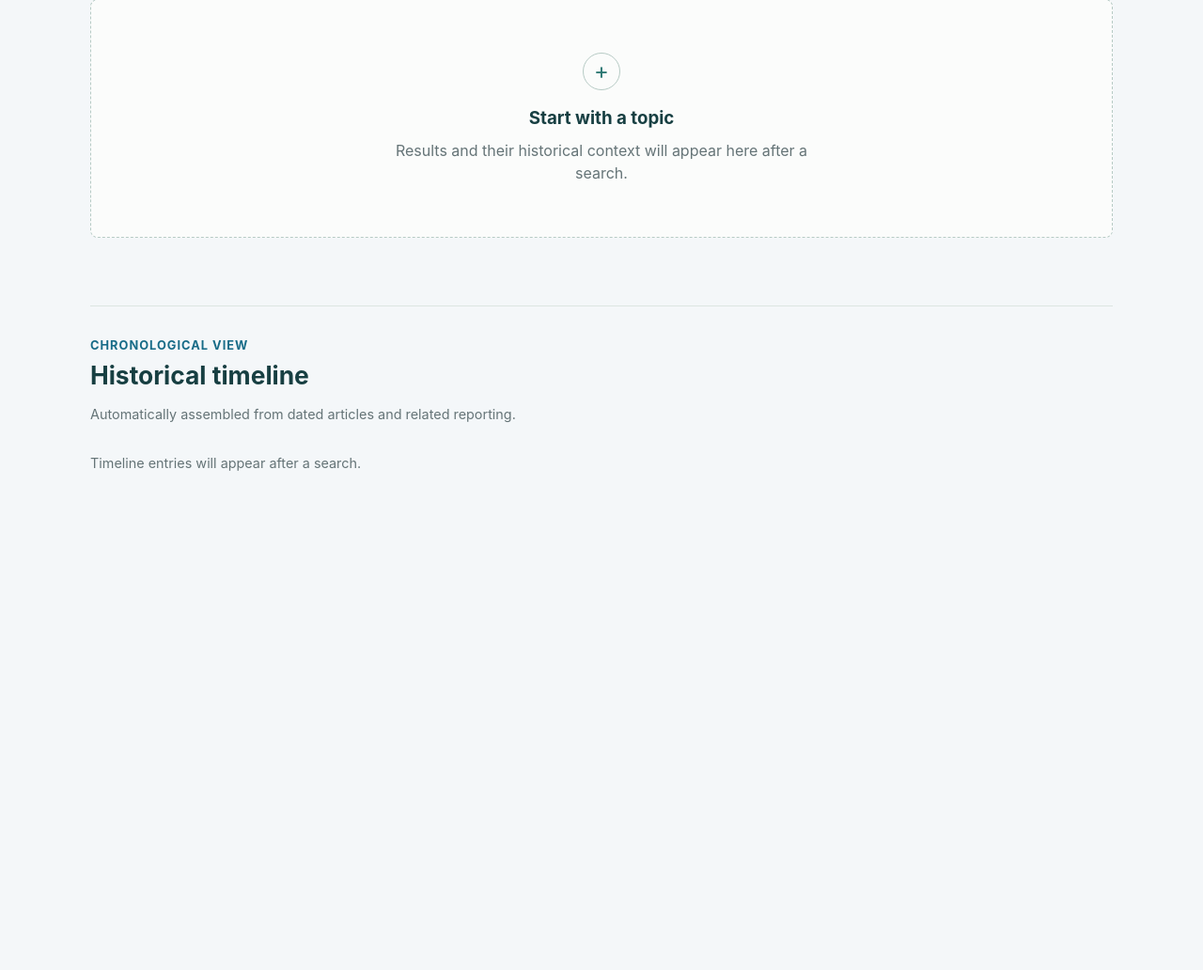
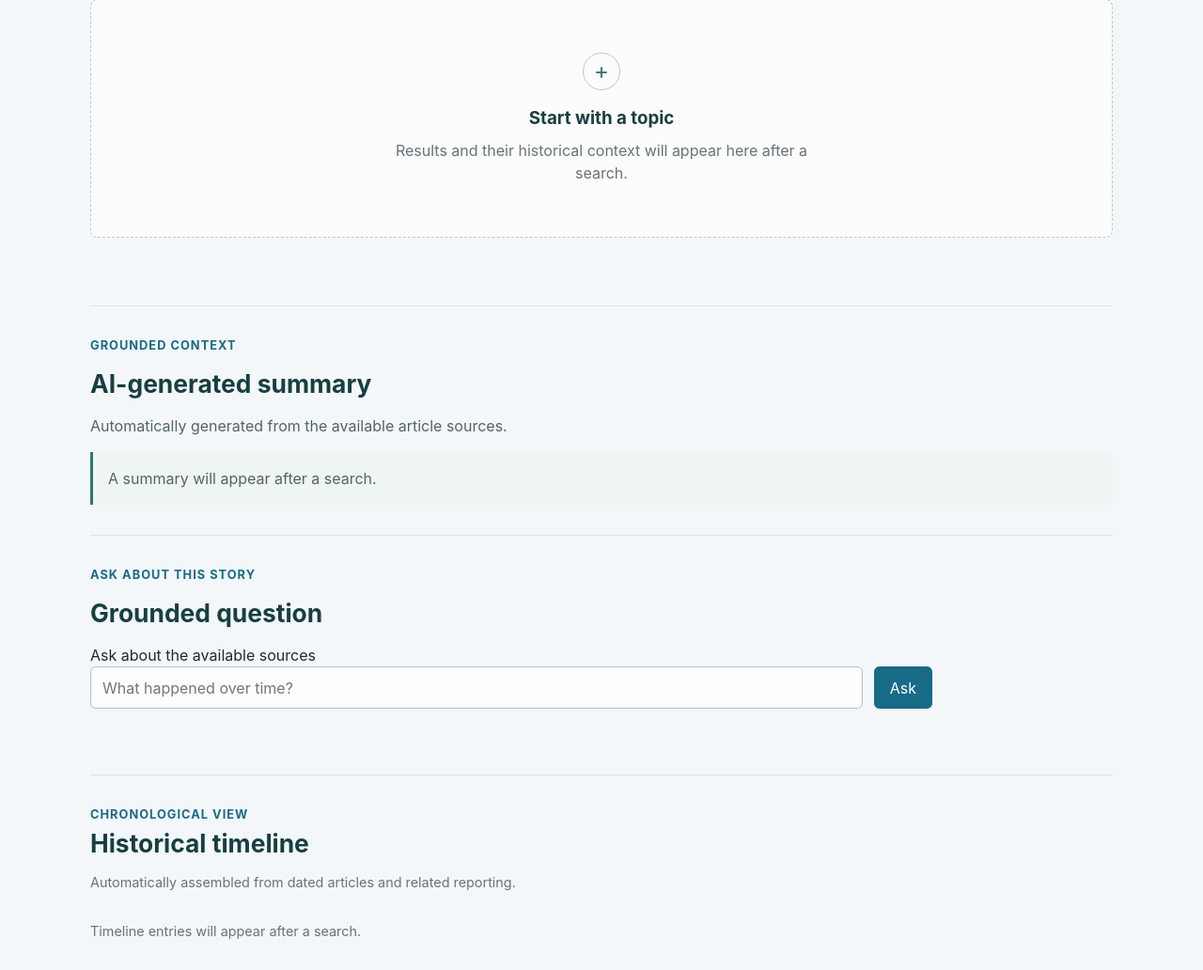
Before and after one commit to anihubus/news_history, a Flask app: page / in a window 1280 px wide. Shown: the part 884-1916 px from the top of the page at 94% size. Before the commit the page ends 1385 px from the top, so only its background shows below. Run offline with Flask 3, Linux system fonts and the light colour scheme.

Commit message:
updated frontend and javascript

```diff
--- a/static/css/style.css
+++ b/static/css/style.css
@@ -286,6 +286,30 @@ h2 {
     border-top: 1px solid #dce5e1;
 }
 
+.summary-section,
+.question-section {
+    margin-top: 2rem;
+    padding-top: 2rem;
+    border-top: 1px solid #dce5e1;
+}
+
+.summary-note,
+.summary-content {
+    color: #536468;
+}
+
+.summary-content {
+    margin-top: 0.75rem;
+    padding: 1rem;
+    border-left: 3px solid #2c7772;
+    background: #eef5f2;
+}
+
+.question-form {
+    max-width: 56rem;
+    margin-top: 1rem;
+}
+
 .timeline-note,
 .timeline-empty,
 .timeline-source-note {
--- a/static/js/main.js
+++ b/static/js/main.js
@@ -10,6 +10,11 @@
         const groupsList = document.querySelector("#groups-list");
         const timelineList = document.querySelector("#timeline-list");
         const timelineEmpty = document.querySelector("#timeline-empty");
+        const summaryContent = document.querySelector("#summary-content");
+        const questionForm = document.querySelector("#question-form");
+        const questionInput = document.querySelector("#question-input");
+        const questionStatus = document.querySelector("#question-status");
+        let activeQuery = "";
         let requestInProgress = false;
         const rateLimitMessage = "The news provider is temporarily rate-limited. Please wait a few seconds and try again.";
         const providerErrorMessage = "The news provider is temporarily unavailable.";
@@ -38,6 +43,9 @@
             resultsList.replaceChildren();
             groupsList?.replaceChildren();
             timelineList?.replaceChildren();
+            if (summaryContent) {
+                summaryContent.textContent = "A summary will appear after a search.";
+            }
             if (timelineEmpty) {
                 timelineEmpty.textContent = "Timeline entries will appear after a search.";
                 timelineEmpty.classList.remove("is-hidden");
@@ -112,6 +120,13 @@
             });
         };
 
+        const renderSummary = (summary) => {
+            if (!summaryContent) {
+                return;
+            }
+            summaryContent.textContent = summary?.summary || "Summary temporarily unavailable.";
+        };
+
         const createArticleCard = (article) => {
             const card = document.createElement("article");
             card.className = "article-card";
@@ -159,6 +174,7 @@
             }
 
             requestInProgress = true;
+            activeQuery = query;
             searchStatus.textContent = "Searching...";
             searchButton?.setAttribute("disabled", "disabled");
 
@@ -186,11 +202,13 @@
                     resultsList.replaceChildren();
                     groupsList?.replaceChildren();
                     renderTimeline([]);
+                    renderSummary(null);
                     searchStatus.textContent = "No articles were returned by the provider.";
                 } else {
                     renderResults(data.results);
                     renderGroups(data.groups || []);
                     renderTimeline(data.timeline || []);
+                    renderSummary(data.summary);
                     searchStatus.textContent = data.provider_status === "rate_limited"
                         ? `${data.results.length} stored articles found. The provider is temporarily rate-limited.`
                         : data.provider_status === "provider_unavailable"
@@ -201,12 +219,36 @@
                 showEmptyState("Search unavailable", "Try again when the news provider is available.");
                 resultsList.replaceChildren();
                 groupsList?.replaceChildren();
+                renderSummary(null);
                 searchStatus.textContent = error.message === rateLimitMessage
                     ? rateLimitMessage
                     : providerErrorMessage;
             } finally {
                 requestInProgress = false;
                 searchButton?.removeAttribute("disabled");
+            }
+        });
+
+        questionForm?.addEventListener("submit", async (event) => {
+            event.preventDefault();
+            const question = questionInput?.value.trim();
+            if (!question || !activeQuery) {
+                questionStatus.textContent = "Search for a topic before asking a question.";
+                return;
+            }
+            questionStatus.textContent = "Preparing an answer from the available sources...";
+            try {
+                const response = await fetch("/api/question", {
+                    method: "POST",
+                    headers: { "Content-Type": "application/json" },
+                    body: JSON.stringify({ question, query: activeQuery }),
+                });
+                const data = await response.json();
+                questionStatus.textContent = data.success
+                    ? `${data.answer} Supporting articles: ${data.supporting_article_ids.join(", ") || "none"}.`
+                    : data.error;
+            } catch (error) {
+                questionStatus.textContent = "Answer temporarily unavailable.";
             }
         });
     };
--- a/templates/index.html
+++ b/templates/index.html
@@ -58,6 +58,26 @@
             <div class="results-list" id="results-list" aria-live="polite"></div>
             <div class="groups-list" id="groups-list" aria-live="polite"></div>
 
+            <section class="summary-section" aria-labelledby="summary-title">
+                <p class="eyebrow">Grounded context</p>
+                <h2 id="summary-title">AI-generated summary</h2>
+                <p class="summary-note">Automatically generated from the available article sources.</p>
+                <div id="summary-content" class="summary-content">A summary will appear after a search.</div>
+            </section>
+
+            <section class="question-section" aria-labelledby="question-title">
+                <p class="eyebrow">Ask about this story</p>
+                <h2 id="question-title">Grounded question</h2>
+                <form id="question-form" class="question-form">
+                    <label for="question-input">Ask about the available sources</label>
+                    <div class="search-controls">
+                        <input id="question-input" type="text" placeholder="What happened over time?">
+                        <button type="submit">Ask</button>
+                    </div>
+                </form>
+                <p id="question-status" class="status" role="status" aria-live="polite"></p>
+            </section>
+
             <section class="timeline-section" aria-labelledby="timeline-title">
                 <div class="section-heading">
                     <div>
```
